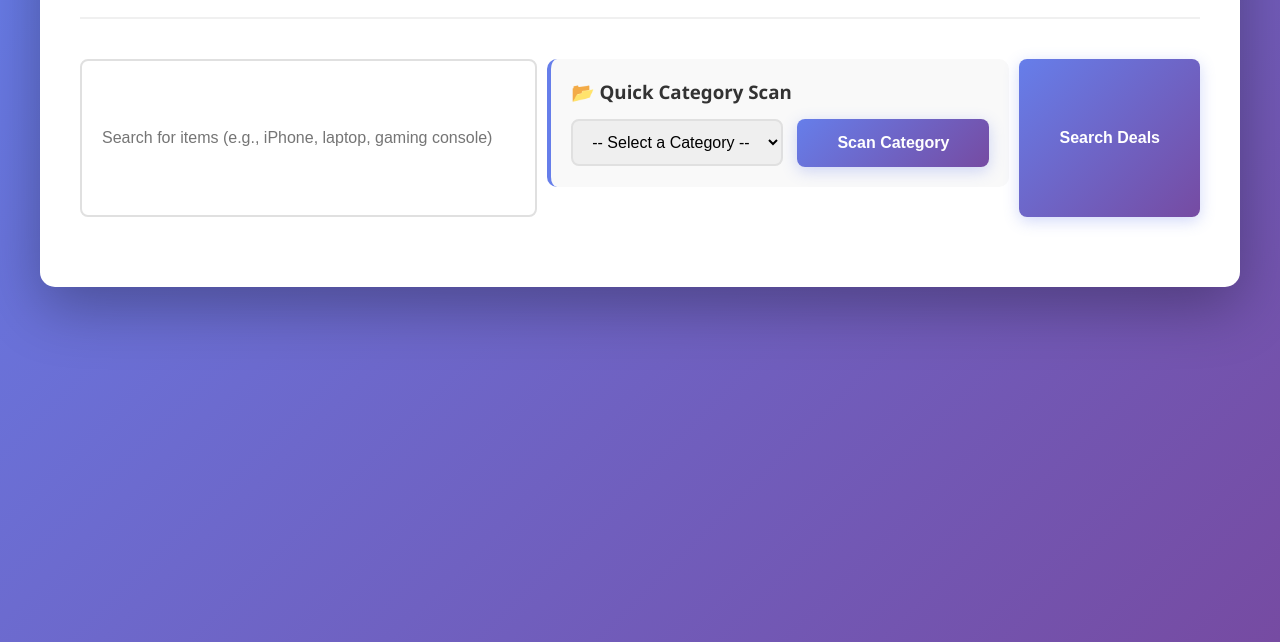
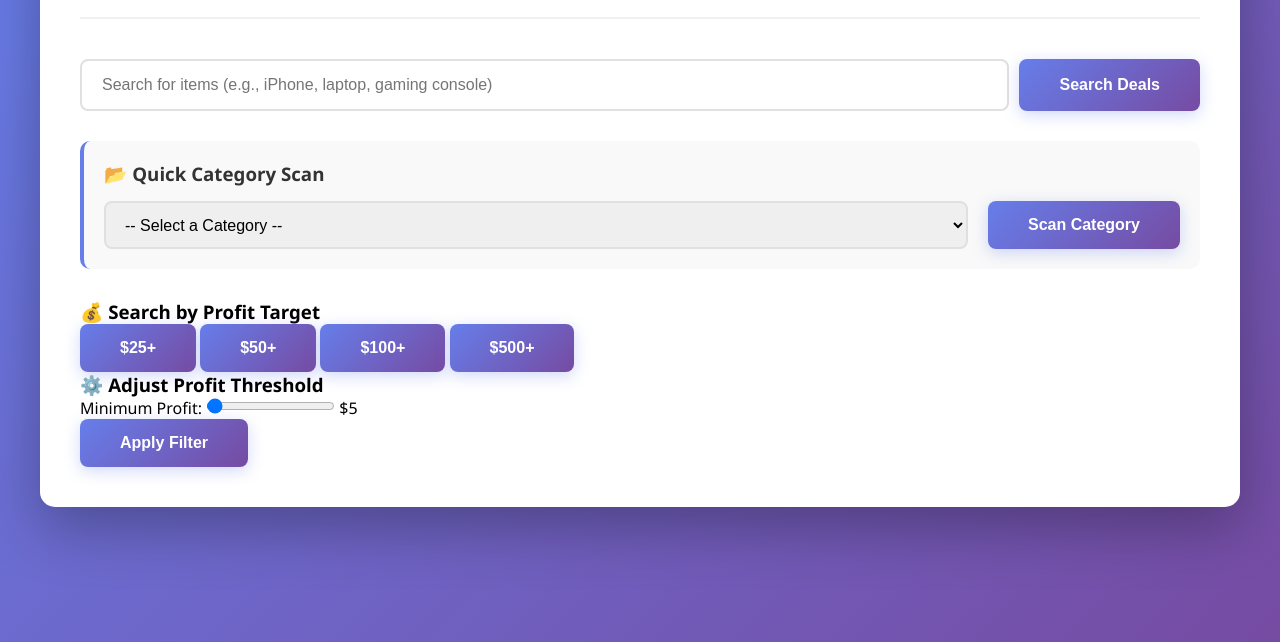
Before and after one commit to nerfspace/Auction-scraper, a website: page public/index.html in a window 1280 px wide. Shown: the part 158-800 px from the top of the page. Drawn offline with Linux system fonts and the light colour scheme.

Commit message:
Add category selection and profit threshold features

```diff
--- a/public/index.html
+++ b/public/index.html
@@ -20,8 +20,12 @@
                 placeholder="Search for items (e.g., iPhone, laptop, gaming console)"
                 onkeypress="handleEnter(event)"
             >
+            <button onclick="searchAuctions()">Search Deals</button>
+        </div>
+
         <div class="category-section">
             <h3>📂 Quick Category Scan</h3>
+            <div>
                 <select id="categorySelect">
                     <option value="">-- Select a Category --</option>
                     <option value="Electronics">Electronics</option>
@@ -34,9 +38,26 @@
                 </select>
                 <button onclick="scanCategory()">Scan Category</button>
             </div>
+        </div>
 
+        <div class="profit-filter">
+            <h3>💰 Search by Profit Target</h3>
+            <div class="profit-buttons">
+                <button onclick="searchByProfit(25)" class="profit-btn">$25+</button>
+                <button onclick="searchByProfit(50)" class="profit-btn">$50+</button>
+                <button onclick="searchByProfit(100)" class="profit-btn">$100+</button>
+                <button onclick="searchByProfit(500)" class="profit-btn">$500+</button>
+            </div>
+        </div>
 
-            <button onclick="searchAuctions()">Search Deals</button>
+        <div class="margin-adjuster">
+            <h3>⚙️ Adjust Profit Threshold</h3>
+            <div class="slider-container">
+                <label for="profitSlider">Minimum Profit:</label>
+                <input type="range" id="profitSlider" min="0" max="500" value="5" step="5">
+                <span id="profitValue">$5</span>
+            </div>
+            <button onclick="applyProfitThreshold()">Apply Filter</button>
         </div>
 
         <div id="loadingSpinner" class="spinner hidden"></div>
```
Lines whose indentation alone changed are shown as unchanged.
